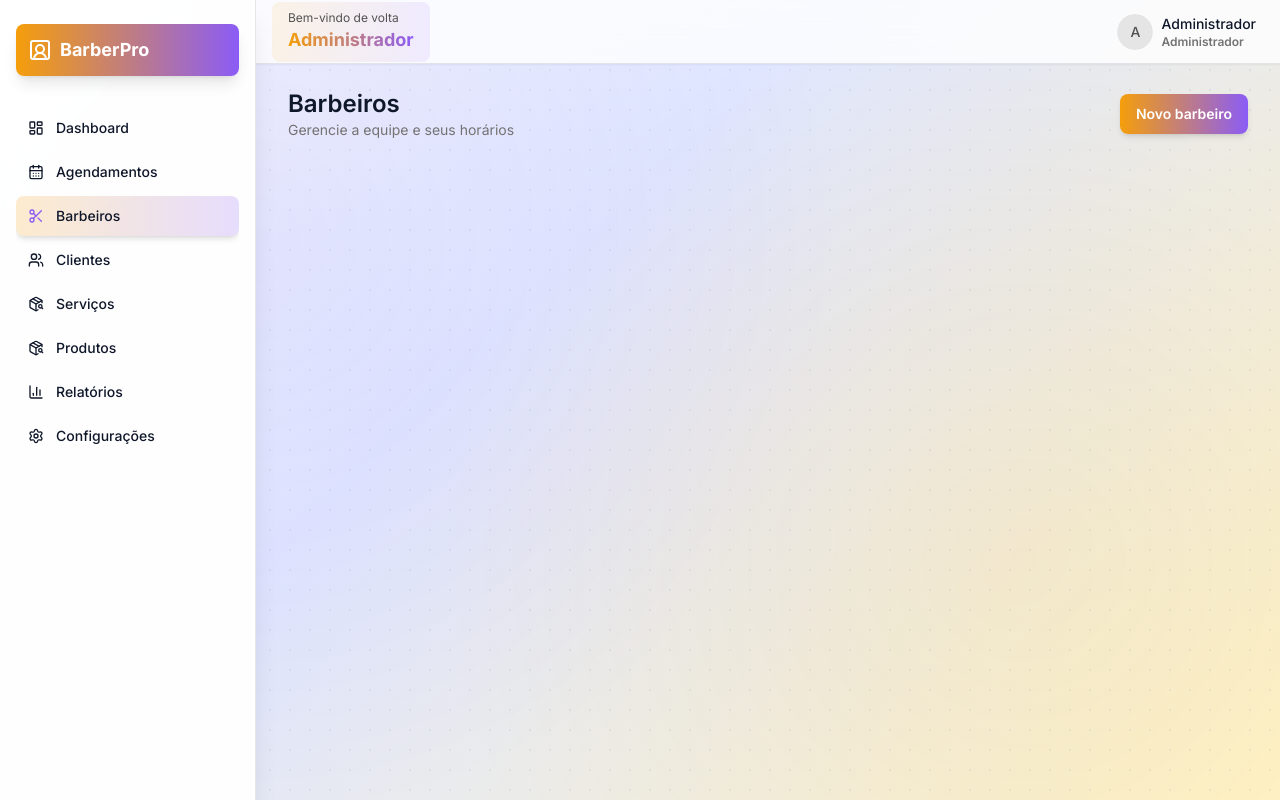
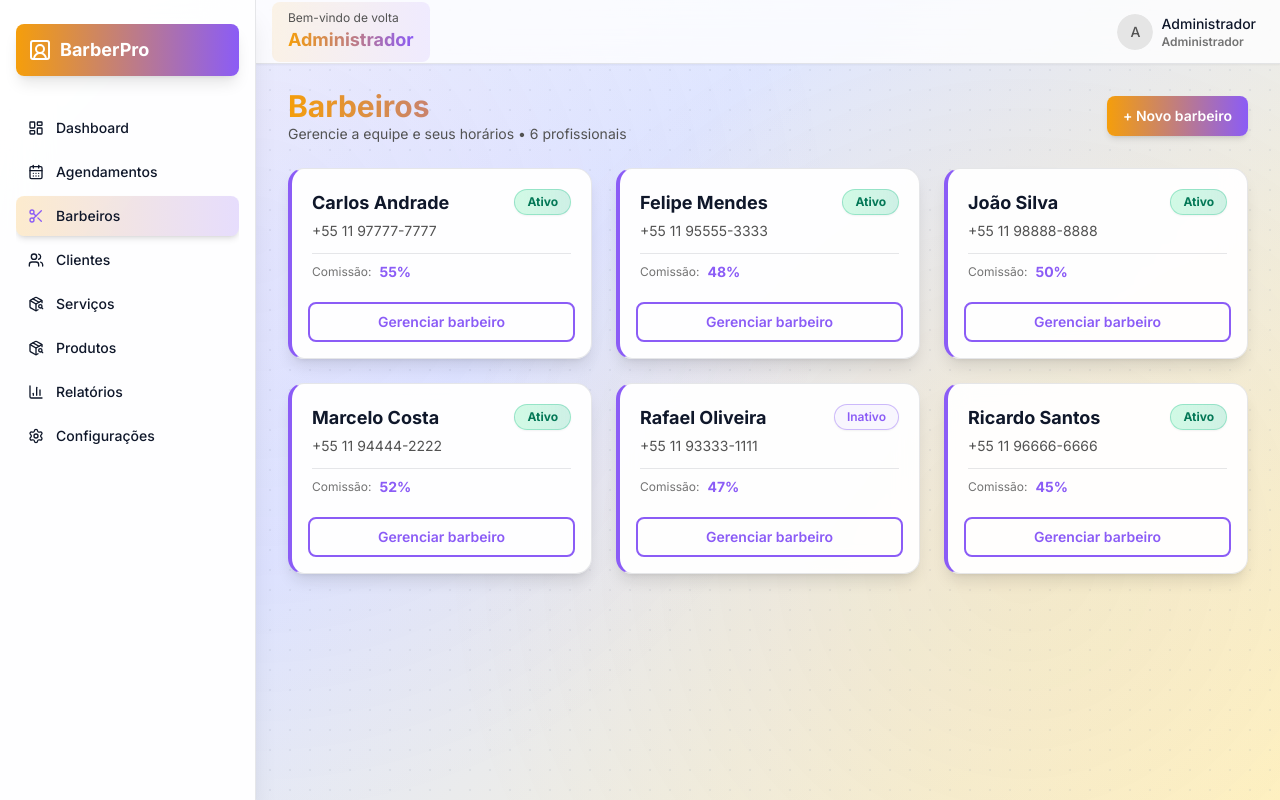
Before and after one commit to Henalecam/BigodeApp, a Next.js app: page /barbeiros in a window 1280 px wide. Built offline with nearby package versions, Linux system fonts and the light colour scheme.

Commit message:
feat: enhance all listings with modern design, empty states, and counters

```diff
--- a/app/(dashboard)/barbeiros/page.tsx
+++ b/app/(dashboard)/barbeiros/page.tsx
@@ -9,6 +9,7 @@ export default function BarbersPage() {
   const { role } = useSession()
   const [barbers, setBarbers] = useState<any[]>([])
   const [services, setServices] = useState<any[]>([])
+  const [loading, setLoading] = useState(true)
 
   useEffect(() => {
     const db = getDb()
@@ -36,9 +37,17 @@ export default function BarbersPage() {
       }))
       .sort((a, b) => a.name.localeCompare(b.name))
 
+    console.log("Barbers data:", barbersData)
+    console.log("Services data:", servicesData)
+
     setBarbers(barbersData)
     setServices(servicesData)
+    setLoading(false)
   }, [])
+
+  if (loading) {
+    return <div className="p-6">Carregando barbeiros...</div>
+  }
 
   return <BarbersScreen initialBarbers={barbers} services={services} canManage={role === "ADMIN"} />
 }
--- a/components/barbers/BarberCard.tsx
+++ b/components/barbers/BarberCard.tsx
@@ -13,18 +13,25 @@ type BarberCardProps = {
 
 export function BarberCard({ id, name, phone, commissionRate, isActive, onEdit }: BarberCardProps) {
   return (
-    <Card className="border-primary/10">
-      <CardContent className="space-y-2 p-4">
-        <div className="flex items-center justify-between">
-          <h3 className="text-lg font-semibold text-primary">{name}</h3>
-          <Badge variant={isActive ? "success" : "outline"}>{isActive ? "Ativo" : "Inativo"}</Badge>
+    <Card className="group cursor-pointer transition-all hover:scale-[1.02] border-l-4 border-l-accent">
+      <CardContent className="space-y-3 p-5">
+        <div className="flex items-start justify-between gap-2">
+          <div className="flex-1">
+            <h3 className="text-lg font-bold text-primary mb-1">{name}</h3>
+            {phone && <p className="text-sm text-neutral-600">{phone}</p>}
+          </div>
+          <Badge variant={isActive ? "success" : "outline"} className="shrink-0">
+            {isActive ? "Ativo" : "Inativo"}
+          </Badge>
         </div>
-        <p className="text-sm text-neutral-500">{phone}</p>
-        <p className="text-xs text-neutral-500">Comissão {commissionRate}%</p>
+        <div className="flex items-center gap-2 pt-2 border-t border-primary/10">
+          <div className="text-xs text-neutral-500">Comissão:</div>
+          <div className="text-sm font-bold text-accent">{commissionRate}%</div>
+        </div>
       </CardContent>
-      <CardFooter className="p-4">
-        <Button variant="outline" className="w-full" onClick={() => onEdit(id)}>
-          Gerenciar
+      <CardFooter className="p-4 pt-0">
+        <Button variant="outline" className="w-full group-hover:bg-gradient-to-r group-hover:from-secondary group-hover:to-accent group-hover:text-white transition-all" onClick={() => onEdit(id)}>
+          Gerenciar barbeiro
         </Button>
       </CardFooter>
     </Card>
--- a/components/barbers/BarbersScreen.tsx
+++ b/components/barbers/BarbersScreen.tsx
@@ -45,6 +45,13 @@ export function BarbersScreen({ initialBarbers, services, canManage }: BarbersSc
   const [open, setOpen] = useState(false)
   const [loading, setLoading] = useState(false)
   const [editingId, setEditingId] = useState<string | null>(null)
+
+  // Update barbers when initialBarbers changes
+  useState(() => {
+    if (initialBarbers.length > 0 && barbers.length === 0) {
+      setBarbers(initialBarbers)
+    }
+  })
 
   const editingBarber = useMemo(() => barbers.find(barber => barber.id === editingId), [barbers, editingId])
 
@@ -109,8 +116,8 @@ export function BarbersScreen({ initialBarbers, services, canManage }: BarbersSc
     <div className="space-y-6">
       <div className="flex flex-wrap items-center justify-between gap-3">
         <div>
-          <h1 className="text-2xl font-semibold text-primary">Barbeiros</h1>
-          <p className="text-sm text-neutral-500">Gerencie a equipe e seus horários</p>
+          <h1 className="text-3xl font-bold bg-gradient-to-r from-secondary to-accent bg-clip-text text-transparent">Barbeiros</h1>
+          <p className="text-sm text-neutral-600">Gerencie a equipe e seus horários • {barbers.length} {barbers.length === 1 ? 'profissional' : 'profissionais'}</p>
         </div>
         {canManage ? (
           <Button
@@ -119,11 +126,19 @@ export function BarbersScreen({ initialBarbers, services, canManage }: BarbersSc
               setOpen(true)
             }}
           >
-            Novo barbeiro
+            + Novo barbeiro
           </Button>
         ) : null}
       </div>
-      <div className="grid gap-4 sm:grid-cols-2 lg:grid-cols-3">
+
+      {barbers.length === 0 && (
+        <div className="rounded-2xl border-2 border-dashed border-primary/20 bg-gradient-to-br from-white to-neutral-50 p-12 text-center">
+          <p className="text-lg font-semibold text-neutral-700 mb-2">Nenhum barbeiro cadastrado</p>
+          <p className="text-sm text-neutral-500">Clique em "+ Novo barbeiro" para adicionar o primeiro profissional</p>
+        </div>
+      )}
+
+      <div className="grid gap-6 sm:grid-cols-2 lg:grid-cols-3">
         {barbers.map(barber => (
           <BarberCard
             key={barber.id}
--- a/components/products/ProductsScreen.tsx
+++ b/components/products/ProductsScreen.tsx
@@ -111,8 +111,8 @@ export function ProductsScreen({ products: defaultProducts, canManage }: Product
     <div className="space-y-6">
       <div className="flex items-center justify-between">
         <div>
-          <h1 className="text-2xl font-semibold text-primary">Produtos</h1>
-          <p className="text-sm text-neutral-500">Controle de estoque e vendas</p>
+          <h1 className="text-3xl font-bold bg-gradient-to-r from-secondary to-accent bg-clip-text text-transparent">Produtos</h1>
+          <p className="text-sm text-neutral-600">Controle de estoque e vendas • {products.length} {products.length === 1 ? 'produto' : 'produtos'}</p>
         </div>
         {canManage ? (
           <Button
@@ -121,10 +121,20 @@ export function ProductsScreen({ products: defaultProducts, canManage }: Product
               setOpen(true)
             }}
           >
-            Novo produto
+            + Novo produto
           </Button>
         ) : null}
       </div>
+
+      {products.length === 0 && canManage && (
+        <div className="rounded-2xl border-2 border-dashed border-primary/20 bg-gradient-to-br from-white to-neutral-50 p-12 text-center">
+          <p className="text-lg font-semibold text-neutral-700 mb-2">Nenhum produto cadastrado</p>
+          <p className="text-sm text-neutral-500">Clique em "+ Novo produto" para adicionar o primeiro produto</p>
+        </div>
+      )}
+
+      {products.length > 0 && (
+      <div className="rounded-2xl border border-primary/10 bg-white/95 backdrop-blur-md shadow-lg overflow-hidden">
       <Table>
         <TableHeader>
           <TableRow>
@@ -171,9 +181,7 @@ export function ProductsScreen({ products: defaultProducts, canManage }: Product
           ))}
         </TableBody>
       </Table>
-
-      {products.length === 0 && !canManage && (
-        <p className="text-center text-sm text-neutral-500 py-8">Nenhum produto cadastrado ainda.</p>
+      </div>
       )}
 
       <Dialog open={open} onOpenChange={setOpen}>
--- a/components/services/ServicesScreen.tsx
+++ b/components/services/ServicesScreen.tsx
@@ -110,8 +110,8 @@ export function ServicesScreen({ services: defaultServices, canManage }: Service
     <div className="space-y-6">
       <div className="flex items-center justify-between">
         <div>
-          <h1 className="text-2xl font-semibold text-primary">Serviços</h1>
-          <p className="text-sm text-neutral-500">Gerencie os serviços oferecidos</p>
+          <h1 className="text-3xl font-bold bg-gradient-to-r from-secondary to-accent bg-clip-text text-transparent">Serviços</h1>
+          <p className="text-sm text-neutral-600">Gerencie os serviços oferecidos • {services.length} {services.length === 1 ? 'serviço' : 'serviços'}</p>
         </div>
         {canManage ? (
           <Button
@@ -120,10 +120,20 @@ export function ServicesScreen({ services: defaultServices, canManage }: Service
               setOpen(true)
             }}
           >
-            Novo serviço
+            + Novo serviço
           </Button>
         ) : null}
       </div>
+
+      {services.length === 0 && canManage && (
+        <div className="rounded-2xl border-2 border-dashed border-primary/20 bg-gradient-to-br from-white to-neutral-50 p-12 text-center">
+          <p className="text-lg font-semibold text-neutral-700 mb-2">Nenhum serviço cadastrado</p>
+          <p className="text-sm text-neutral-500">Clique em "+ Novo serviço" para adicionar o primeiro serviço</p>
+        </div>
+      )}
+
+      {services.length > 0 && (
+      <div className="rounded-2xl border border-primary/10 bg-white/95 backdrop-blur-md shadow-lg overflow-hidden">
       <Table>
         <TableHeader>
           <TableRow>
@@ -170,9 +180,7 @@ export function ServicesScreen({ services: defaultServices, canManage }: Service
           ))}
         </TableBody>
       </Table>
-
-      {services.length === 0 && !canManage && (
-        <p className="text-center text-sm text-neutral-500 py-8">Nenhum serviço cadastrado ainda.</p>
+      </div>
       )}
 
       <Dialog open={open} onOpenChange={setOpen}>
```
